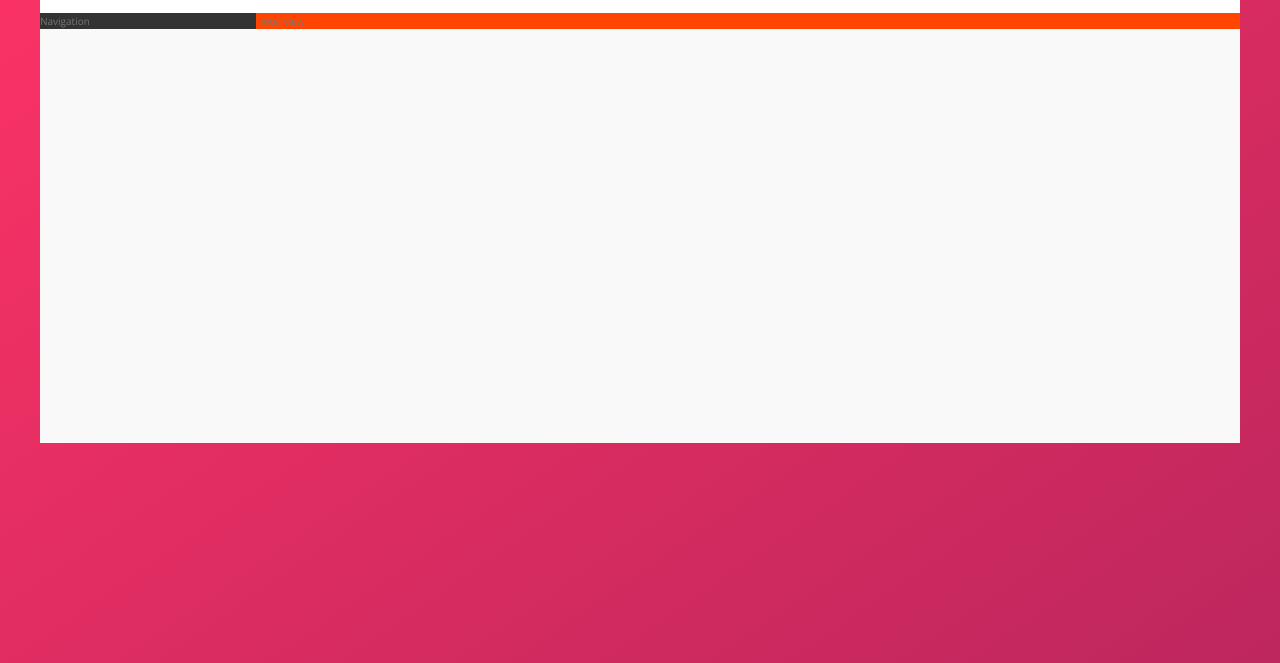
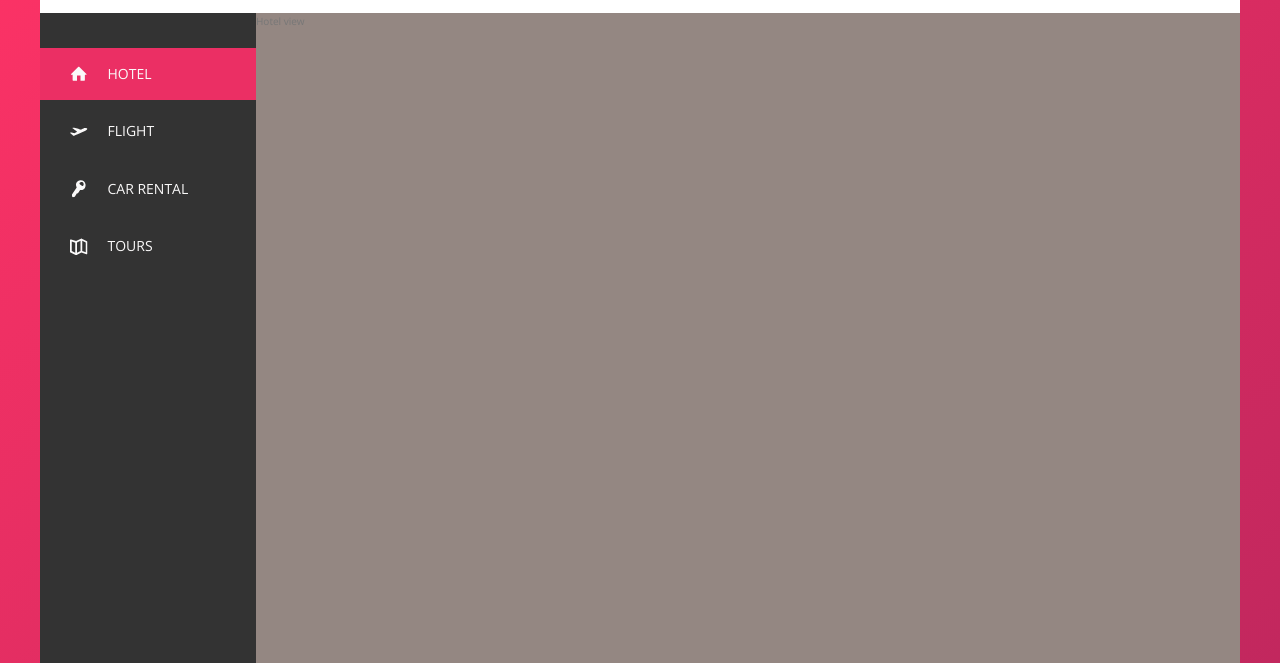
Before and after one commit to Dehsen/trillo, a website: page index.html in a window 1280 px wide. Shown: the part 137-800 px from the top of the page. Drawn offline with nearby package versions, Linux system fonts and the light colour scheme.

Commit message:
layout and style the sidebar navigation

```diff
--- a/index.html
+++ b/index.html
@@ -48,8 +48,46 @@
 
             <div class="content">
                 <nav class="sidebar">
-                    Navigation
+                    <ul class="side-nav">
+                        <li class="side-nav__item side-nav__item--active">
+                            <a href="#" class="side-nav__link">
+                                <svg class="side-nav__icon">
+                                    <use xlink:href="img/sprite.svg#icon-home"></use>
+                                </svg>
+                                <span>Hotel</span>
+                            </a>
+                        </li>
+                        <li class="side-nav__item">
+                            <a href="#" class="side-nav__link">
+                                <svg class="side-nav__icon">
+                                    <use xlink:href="img/sprite.svg#icon-aircraft-take-off"></use>
+                                </svg>
+                                <span>Flight</span>
+                            </a>
+                        </li>
+                        <li class="side-nav__item">
+                            <a href="#" class="side-nav__link">
+                                <svg class="side-nav__icon">
+                                    <use xlink:href="img/sprite.svg#icon-key"></use>
+                                </svg>
+                                <span>Car rental</span>
+                            </a>
+                        </li>
+                        <li class="side-nav__item">
+                            <a href="#" class="side-nav__link">
+                                <svg class="side-nav__icon">
+                                    <use xlink:href="img/sprite.svg#icon-map"></use>
+                                </svg>
+                                <span>Tours</span>
+                            </a>
+                        </li>
+                    </ul>
+                    <div class="legal">
+                        &copy; 2021 by trillo. All rights reserved.
+                    </div>
                 </nav>
+
+
                 <main class="hotel-view">
                     Hotel view
                 </main>
--- a/sass/_components.scss
+++ b/sass/_components.scss
@@ -134,3 +134,75 @@
     }
 
 }
+
+
+//////////////////////////
+// SIDE NAVIGATION
+.side-nav {
+    font-size: 1.4rem;
+    list-style: none;
+    margin-top: 3.5rem;
+
+    &__item {
+        position: relative;
+
+        &:not(:last-child) {
+            margin-bottom: .5rem;
+        }
+    }
+
+    &__item::before {
+        content: "";
+        position: absolute;
+        top: 0;
+        left: 0;
+        height: 100%;
+        width: 3px;
+        background-color: var(--color-primary);
+        transform: scaleY(0);
+        transition: transform .2s,
+                    width .4s cubic-bezier(1,0,0,1) .2s,
+                    background-color .1s;
+    }
+
+    &__item:hover::before,
+    &__item--active::before {
+        transform: scaleY(1);
+        width: 100%
+    }
+
+    &__item:active::before {
+        background-color: var(--color-primary-light);
+    }
+
+    &__link:link,
+    &__link:visited  {
+        color: var(--color-grey-light-1);
+        text-decoration: none;
+        text-transform: uppercase;
+        display: block;
+        padding: 1.5rem 3rem;
+
+        display: flex;
+        align-items: center;
+        position: relative;
+        z-index: 10;
+    }
+
+    &__icon {
+        width: 1.75rem;
+        height: 1.75rem;
+        margin-right: 2rem;
+        fill: currentColor;
+    }
+}
+
+
+//////////////////////////
+// LEGAL TEXT
+.legal {
+    font-size: 1.2rem;
+    color: var(--color-grey-light-4);
+    text-align: center;
+    padding: 2.5rem;
+}
--- a/sass/_layout.scss
+++ b/sass/_layout.scss
@@ -28,10 +28,17 @@
     background-color: var(--color-grey-dark-1);
 
     flex: 0 0 18%;
+
+    display: flex;
+    flex-direction: column;
+    justify-content: space-between;
 }
 
 .hotel-view {
     background-color: #fff;
-    background-color: orangered;
+
+    //FOR TESTING ONLY
+    background-color: rgb(148, 135, 130);
+    height: 80rem;
     flex: 1;
 }
```
Also changed, not shown: css/style.css.
